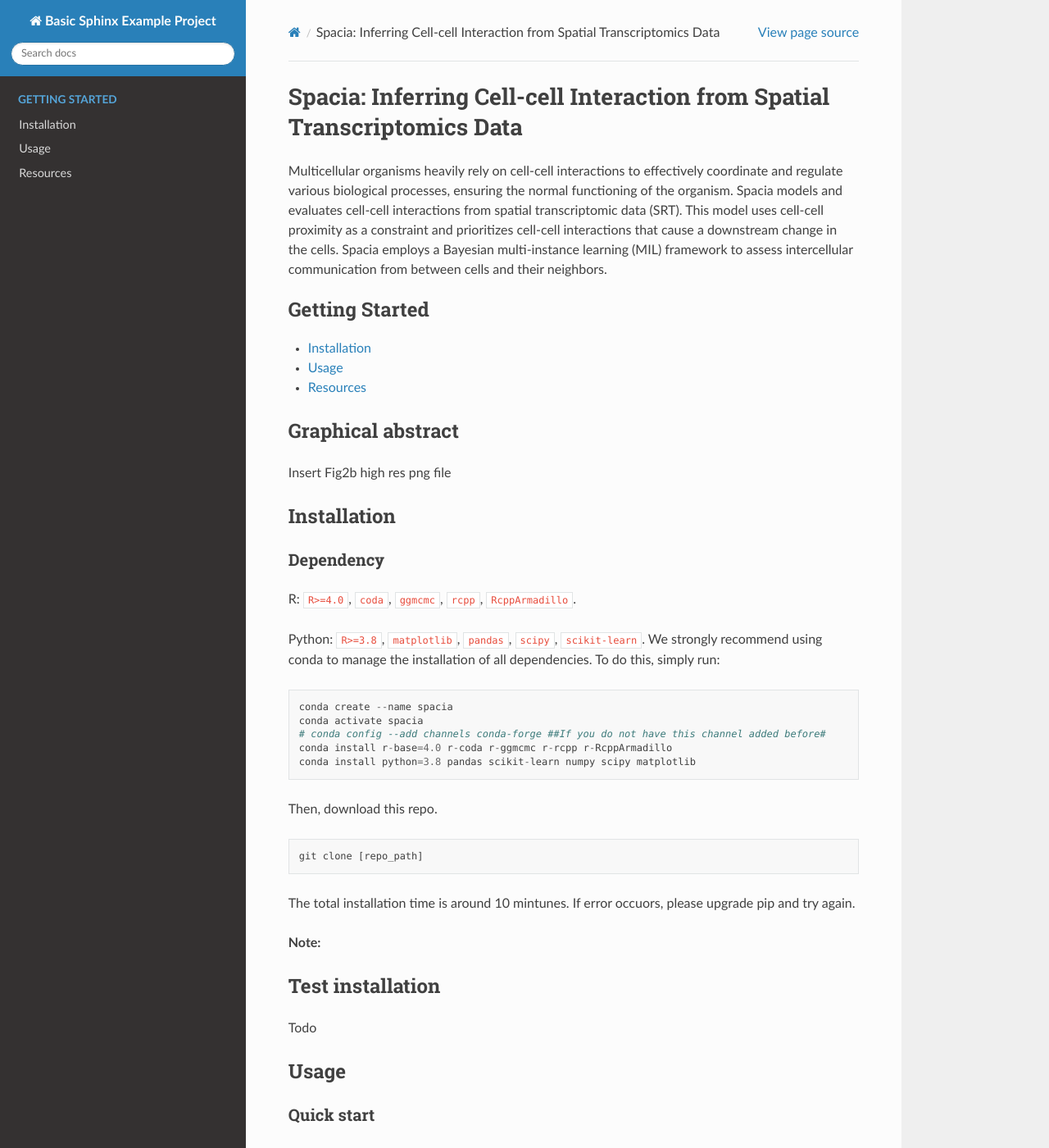
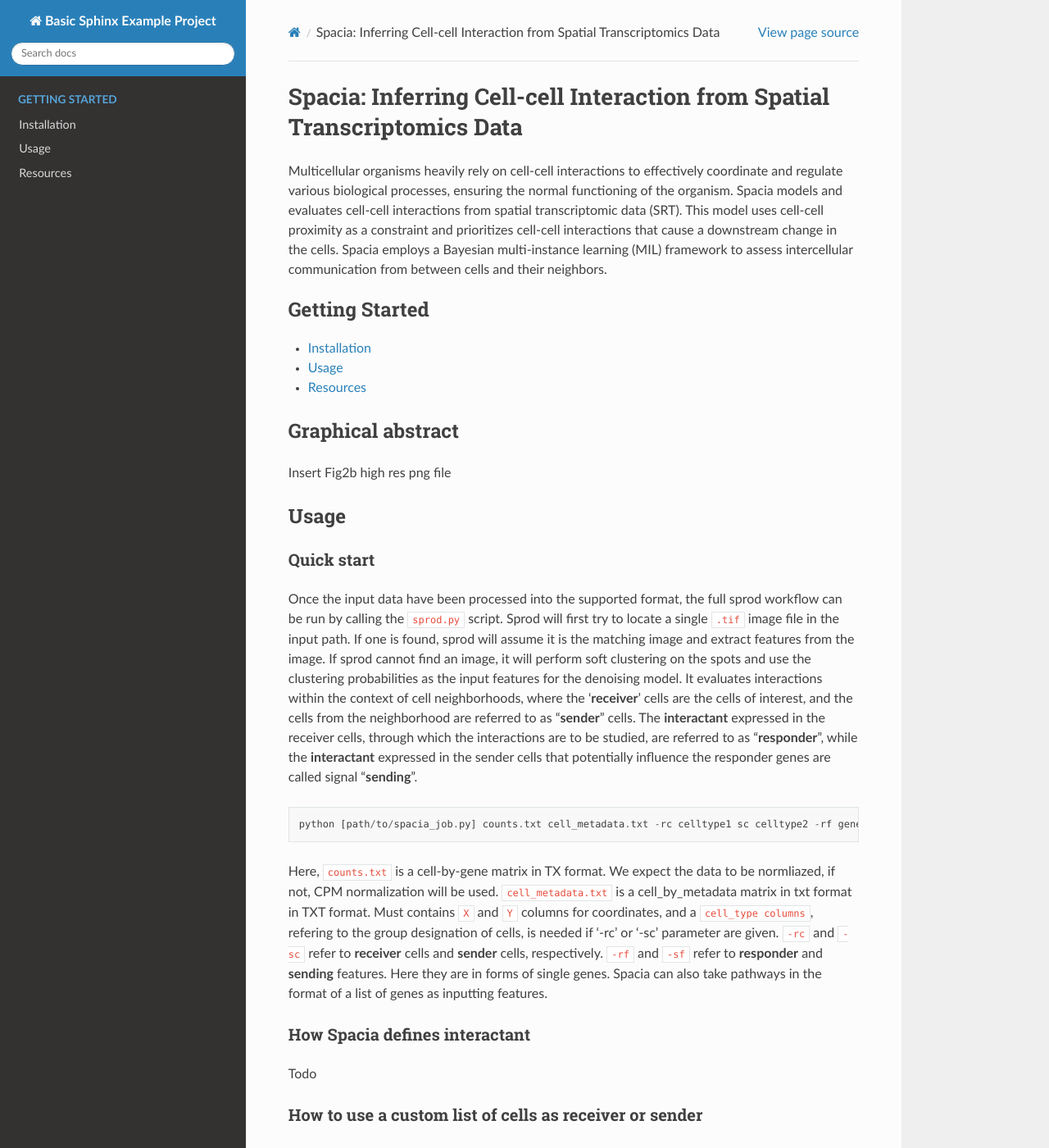
Before and after one commit to nickwfj123/spacia2022_doc, a Sphinx documentation site: the page built from docs/index.rst, in a window 1280 px wide and 1400 px high. Shown: the whole window at 82% size. Built offline with Sphinx 7.4.7 and the Read the Docs theme 2.0.0, drawn with Linux system fonts in a browser that asks for light colours.

Commit message:
Update index.rst

```diff
--- a/docs/index.rst
+++ b/docs/index.rst
@@ -13,37 +13,6 @@ Multicellular organisms heavily rely on cell-cell interactions to effectively co
 Graphical abstract
 --------
 Insert Fig2b high res png file
-
-Installation
---------
-
-Dependency
-~~~~~~~~~~
-R: ``R>=4.0``, ``coda``, ``ggmcmc``, ``rcpp``, ``RcppArmadillo``.
-
-Python: ``R>=3.8``, ``matplotlib``, ``pandas``, ``scipy``, ``scikit-learn``. We strongly recommend using conda to manage the installation of all dependencies. To do this, simply run:
-
-::
-
-  conda create --name spacia
-  conda activate spacia
-  # conda config --add channels conda-forge ##If you do not have this channel added before#
-  conda install r-base=4.0 r-coda r-ggmcmc r-rcpp r-RcppArmadillo
-  conda install python=3.8 pandas scikit-learn numpy scipy matplotlib
-
-Then, download this repo.
-
-::
-
-  git clone [repo_path]
-
-The total installation time is around 10 mintunes. If error occuors, please upgrade pip and try again.
-
-**Note:**
-
-Test installation
---------
-Todo
 
 
 Usage
```
